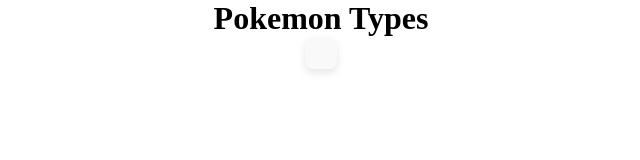
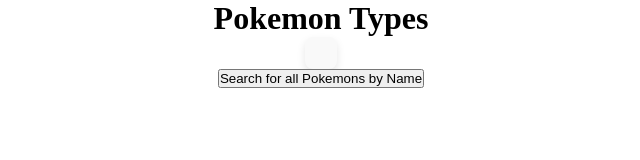
Before and after one commit to belhadj-yahya/pokemon, a plain HTML site: page index.html in a window 1280 px wide. Shown: the whole page, without its empty margins (319-959 px from the left). Drawn offline with Linux system fonts and the light colour scheme; no server answers.

Commit message:
Update index.html

```diff
--- a/index.html
+++ b/index.html
@@ -9,5 +9,7 @@
 <body>
   <h1>Pokemon Types</h1>
   <div class="types"></div>
+
+  <a href="index4.html"><button class="searchAll">Search for all Pokemons by Name</button></a>
 </body>
 </html>
```
